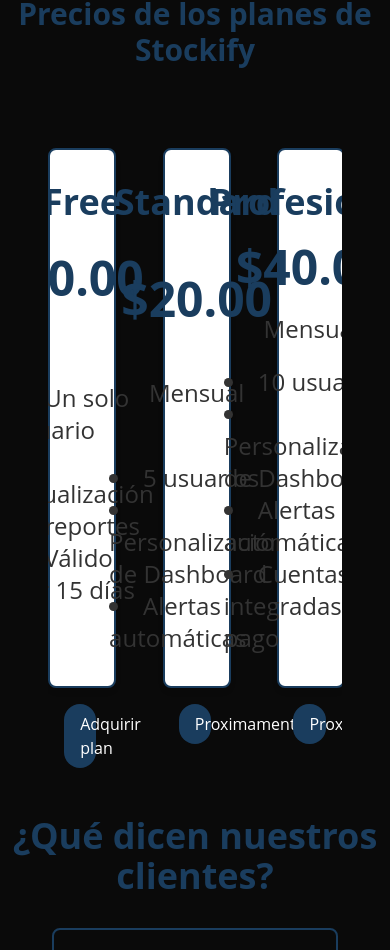
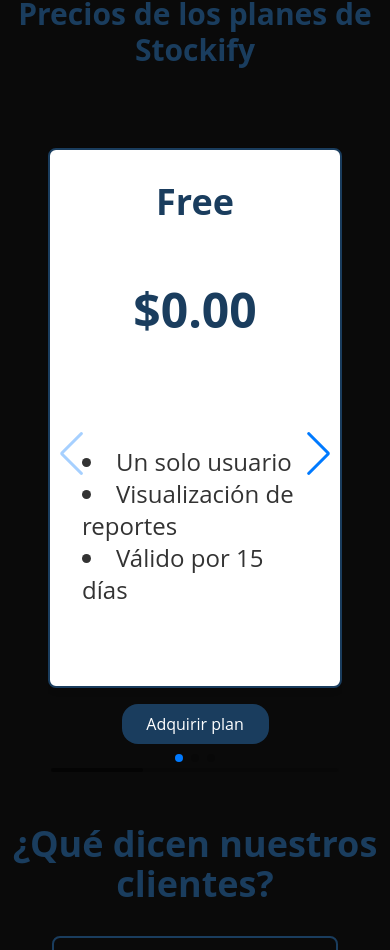
Before and after one commit to imsotoxd/testDeploy, a Next.js app in the folder frontend/: page /main in a window 390 px wide. Shown: the part 3250-4200 px from the top of the page. Built offline with nearby package versions, Linux system fonts and the light colour scheme.

Commit message:
fix responsive breackpoints - PricingSections.tsx swiper

```diff
--- a/frontend/src/components/landing/PricingSection.tsx
+++ b/frontend/src/components/landing/PricingSection.tsx
@@ -17,7 +17,7 @@
     pagination: { clickable: true },
     scrollbar: { draggable: true },
     breakpoints: {
-      640: {
+      320: {
         slidesPerView: 1,
         spaceBetween: 20,
       },
@@ -51,7 +51,7 @@
               <li className='text-textPrimary text-2xl'>Válido por 15 días</li>
             </ul>
           </div>
-          <div className="flex justify-center w-full">
+          <div className="flex justify-center w-full mb-8">
   <button className='px-4 py-2 bg-primary text-white rounded-2xl w-1/2'>
     Adquirir plan
   </button>
@@ -69,7 +69,7 @@
               <li className='text-textPrimary text-2xl'>Alertas automáticas</li>
             </ul>
           </div>
-          <div className="flex justify-center w-full">
+          <div className="flex justify-center w-full mb-8">
   <button className='px-4 py-2 bg-primary text-white rounded-2xl w-1/2'>
   Proximamente
   </button>
@@ -89,8 +89,8 @@
               <li className='text-textPrimary text-2xl'>Cuentas integradas de pago</li>
             </ul>
           </div>
-          <div className="flex justify-center w-full">
-  <button className='px-4 py-2 bg-primary text-white rounded-2xl w-1/2'>
+          <div className="flex justify-center w-full mb-8">
+  <button className='px-4 py-2 bg-primary text-white rounded-2xl w-1/2 '>
   Proximamente
   </button>
 </div>
```
